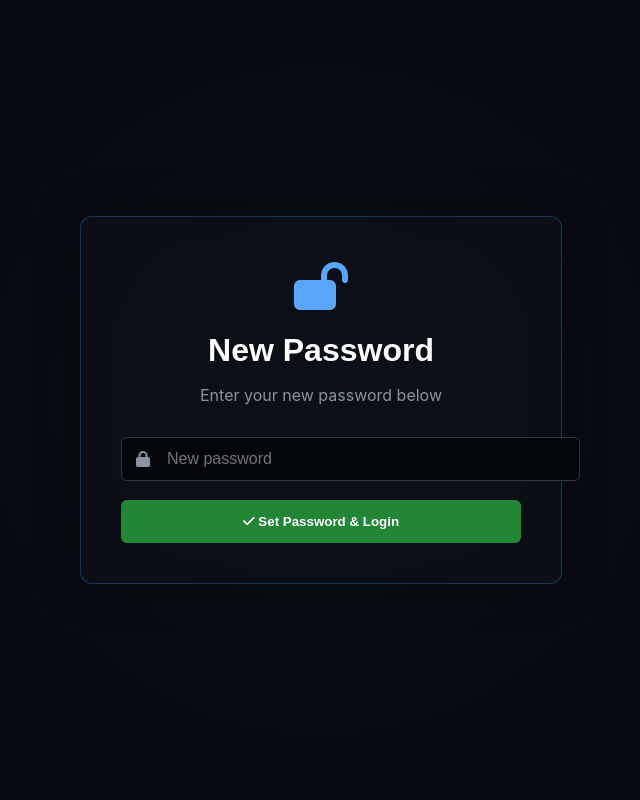
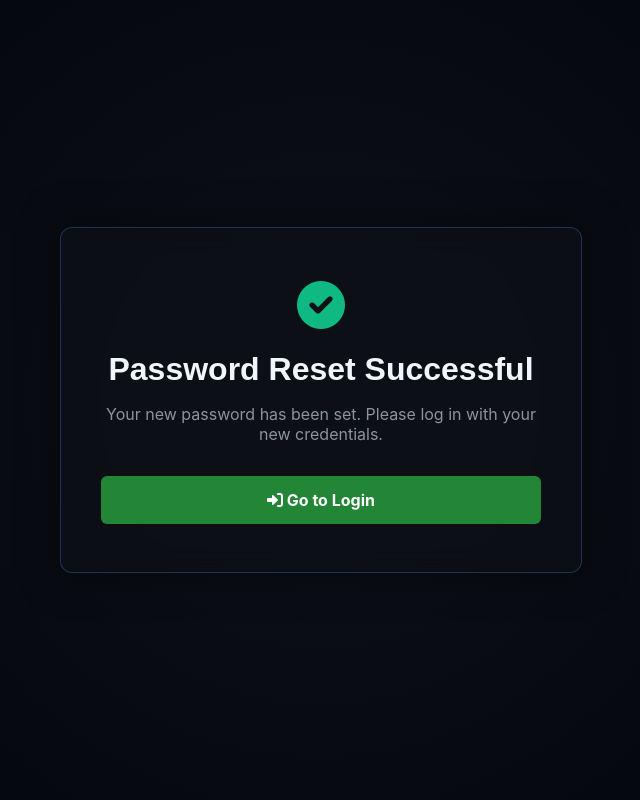
Before and after one commit to VidhiMartin/SecureCodeScan, a Flask app: page /reset-password in a window 1280 px wide. Shown: the whole page, without its empty margins (319-959 px from the left). Run offline with Flask 3, Linux system fonts and the light colour scheme; some libraries are stand-ins or nearby versions.

Commit message:
Update reset-password.html

```diff
--- a/templates/reset-password.html
+++ b/templates/reset-password.html
@@ -3,10 +3,9 @@
 <head>
     <meta charset="UTF-8">
     <meta name="viewport" content="width=device-width, initial-scale=1.0">
-    <title>Reset Password | Secure Code Scanner</title>
+    <title>Password Reset | Secure Code Scanner</title>
     <link rel="stylesheet" href="https://cdnjs.cloudflare.com/ajax/libs/font-awesome/6.0.0/css/all.min.css">
     <style>
-        /* Re-use the same auth styles as your login/signup pages */
         :root {
             --primary-glow: #0ea5e9;
             --accent-glow: #38bdf8;
@@ -22,42 +21,36 @@
             display: flex;
             justify-content: center;
             align-items: center;
+            text-align: center;
         }
         .auth-card {
             background: rgba(13, 17, 23, 0.8);
             backdrop-filter: blur(15px);
             border: 1px solid rgba(56, 139, 253, 0.3);
-            padding: 2.5rem;
+            padding: 3rem 2.5rem;
             border-radius: 12px;
             width: 100%;
-            max-width: 400px;
+            max-width: 440px;
             box-shadow: 0 0 40px rgba(0, 0, 0, 0.5);
         }
-        .auth-header { text-align: center; margin-bottom: 2rem; }
-        .auth-icon { font-size: 3rem; color: #58a6ff; margin-bottom: 1rem; }
-        .logo { font-family: 'Space Grotesk', sans-serif; font-size: 2rem; margin: 0 0 0.5rem 0; }
-        .subtitle { color: #8b949e; font-size: 1rem; }
-        .input-group {
-            position: relative;
-            margin-bottom: 1.2rem;
+        .auth-icon {
+            font-size: 3rem;
+            color: #10b981;
+            margin-bottom: 1rem;
         }
-        .input-group i {
-            position: absolute;
-            left: 15px;
-            top: 50%;
-            transform: translateY(-50%);
+        .logo {
+            font-family: 'Space Grotesk', sans-serif;
+            font-size: 2rem;
+            margin: 0 0 1rem 0;
+            color: #f0f6fc;
+        }
+        .subtitle {
             color: #8b949e;
-        }
-        .input-group input {
-            width: 100%;
-            padding: 12px 12px 12px 45px;
-            background: #010409;
-            border: 1px solid #30363d;
-            border-radius: 6px;
-            color: white;
             font-size: 1rem;
+            margin-bottom: 2rem;
         }
         .btn-primary {
+            display: inline-block;
             width: 100%;
             padding: 14px;
             background: #238636;
@@ -66,91 +59,26 @@
             border-radius: 6px;
             font-weight: bold;
             cursor: pointer;
+            text-decoration: none;
+            font-size: 1rem;
             transition: 0.2s;
+            box-sizing: border-box;
         }
-        .btn-primary:hover { background: #2ea043; }
-        #error-msg {
-            display: none;
-            background: rgba(244,63,94,0.1);
-            border: 1px solid #f43f5e;
-            color: #f43f5e;
-            padding: 10px;
-            border-radius: 6px;
-            margin-bottom: 15px;
-            text-align: center;
-            font-size: 0.9rem;
+        .btn-primary:hover {
+            background: #2ea043;
         }
     </style>
 </head>
 <body>
 <div class="auth-card">
-    <div class="auth-header">
-        <div class="auth-icon"><i class="fas fa-lock-open"></i></div>
-        <h1 class="logo">New Password</h1>
-        <p class="subtitle">Enter your new password below</p>
+    <div class="auth-icon">
+        <i class="fas fa-check-circle"></i>
     </div>
-    <div id="error-msg"></div>
-    <div class="input-group">
-        <i class="fas fa-lock"></i>
-        <input type="password" id="new-password" placeholder="New password" autocomplete="new-password" />
-    </div>
-    <button class="btn-primary" id="reset-btn" onclick="resetPassword()">
-        <i class="fas fa-check"></i> Set Password &amp; Login
-    </button>
+    <h1 class="logo">Password Reset Successful</h1>
+    <p class="subtitle">Your new password has been set. Please log in with your new credentials.</p>
+    <a href="/login" class="btn-primary">
+        <i class="fas fa-sign-in-alt"></i> Go to Login
+    </a>
 </div>
-
-<script src="https://www.gstatic.com/firebasejs/10.7.1/firebase-app-compat.js"></script>
-<script src="https://www.gstatic.com/firebasejs/10.7.1/firebase-auth-compat.js"></script>
-<script>
-    const firebaseConfig = {
-        apiKey: "AIzaSyDpNB-BTuNjzGPsg1GfR3AuP6bqzlZftwI",
-        authDomain: "codescan-b61a0.firebaseapp.com",
-        projectId: "codescan-b61a0"
-    };
-    if (!firebase.apps.length) firebase.initializeApp(firebaseConfig);
-    const auth = firebase.auth();
-    auth.tenantId = "Ent-Test-avvoo-9vpee";  // Match your tenant
-
-    // Get the oobCode from the URL query string
-    const urlParams = new URLSearchParams(window.location.search);
-    const oobCode = urlParams.get('oobCode');
-
-    function showError(msg) {
-        const el = document.getElementById("error-msg");
-        el.textContent = msg;
-        el.style.display = "block";
-    }
-
-    async function resetPassword() {
-        const newPassword = document.getElementById("new-password").value;
-        if (!newPassword || newPassword.length < 8) {
-            showError("Password must be at least 8 characters.");
-            return;
-        }
-        if (!oobCode) {
-            showError("Missing reset code. Please use the link from your email.");
-            return;
-        }
-        const btn = document.getElementById("reset-btn");
-        btn.disabled = true;
-        btn.innerHTML = '<i class="fas fa-spinner fa-spin"></i> Resetting...';
-        try {
-            // Confirm the password reset with the code
-            await auth.confirmPasswordReset(oobCode, newPassword);
-            // Optionally sign in immediately? No – just redirect to login.
-            // The browser will prompt to save the new password under THIS domain.
-            alert("Password has been reset. You can now log in with your new password.");
-            window.location.href = "/login";
-        } catch (err) {
-            console.error("Password reset error:", err);
-            let message = "Something went wrong. Please try again.";
-            if (err.code === "auth/expired-action-code") message = "Reset link expired. Please request a new one.";
-            else if (err.code === "auth/invalid-action-code") message = "Invalid or already used reset link.";
-            showError(message);
-            btn.disabled = false;
-            btn.innerHTML = '<i class="fas fa-check"></i> Set Password & Login';
-        }
-    }
-</script>
 </body>
 </html>
```
